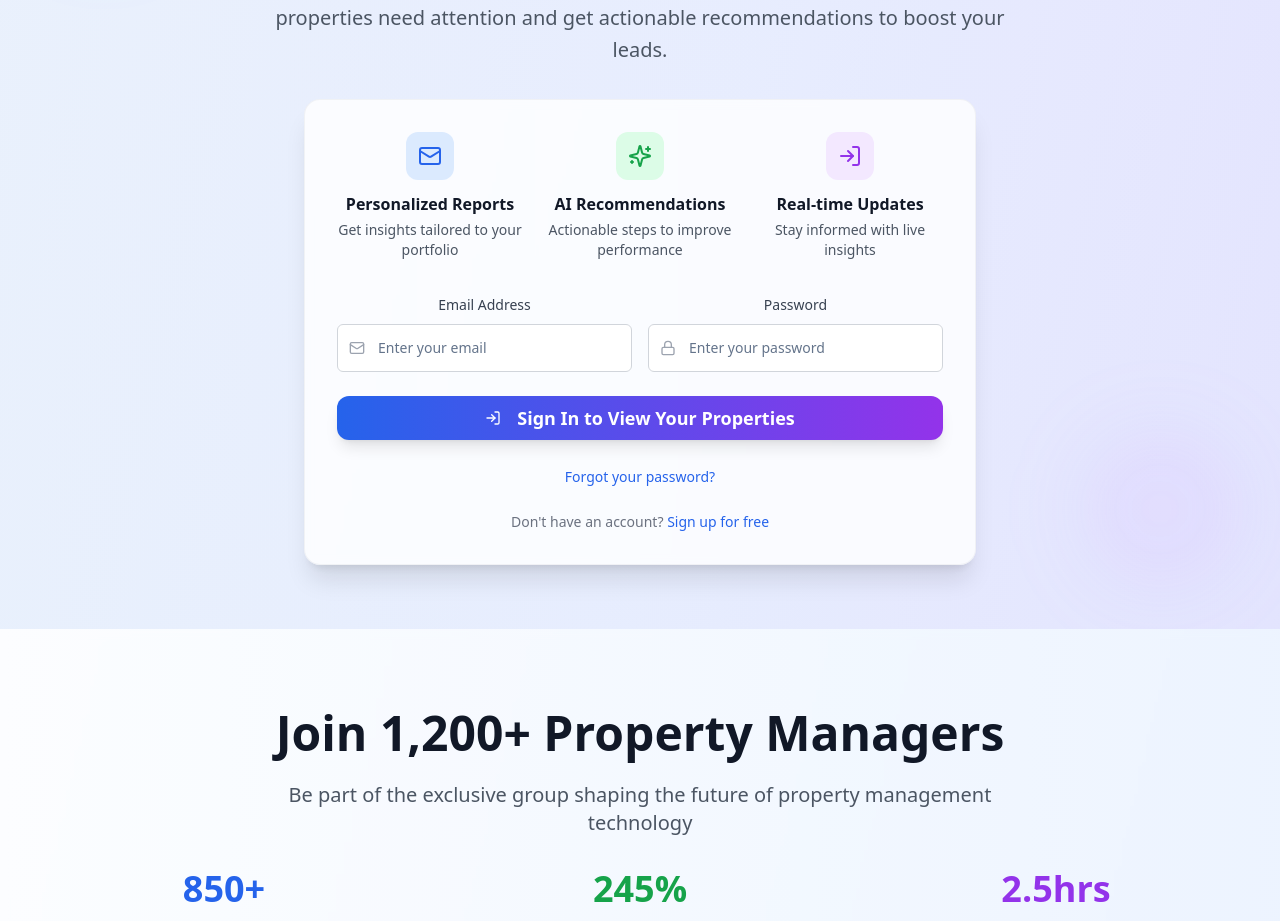
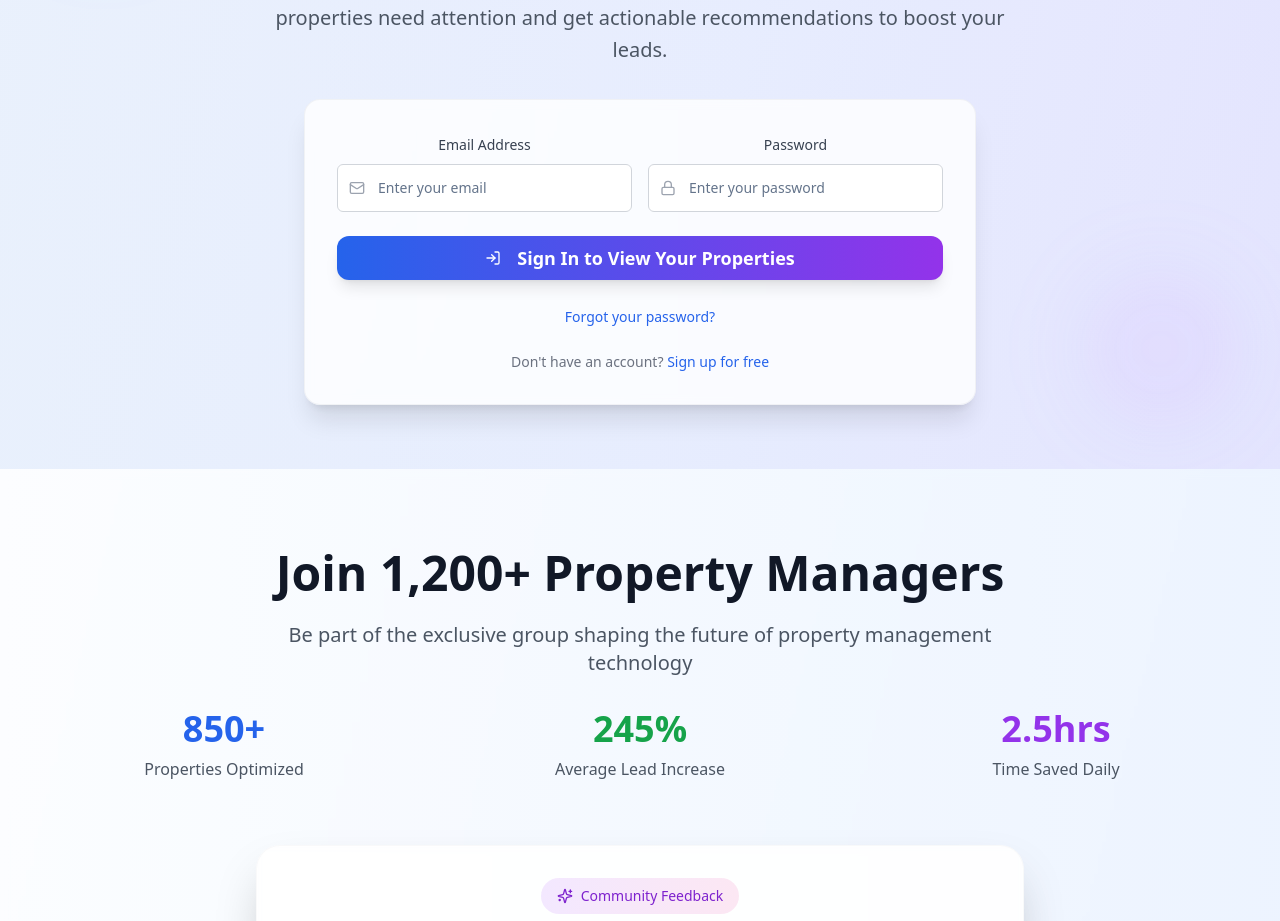
Before and after one commit to pablofondo/feature-feedback-flare, a React (Vite) app: page / in a window 1280 px wide. Shown: the part 2180-3101 px from the top of the page. Built offline with nearby package versions, Linux system fonts and the light colour scheme.

Commit message:
Remove "Real-time Updates" from login section
Removed the "Real-time Updates" section from the login CTA, as requested.

```diff
--- a/src/components/LoginCTA.tsx
+++ b/src/components/LoginCTA.tsx
@@ -43,30 +43,6 @@ const LoginCTA = () => {
         </p>
 
         <div className="bg-white/80 backdrop-blur-sm rounded-2xl p-8 max-w-2xl mx-auto border border-gray-200/50 shadow-xl">
-          <div className="grid grid-cols-1 md:grid-cols-3 gap-6 mb-8">
-            <div className="text-center">
-              <div className="w-12 h-12 bg-blue-100 rounded-xl flex items-center justify-center mx-auto mb-3">
-                <Mail className="w-6 h-6 text-blue-600" />
-              </div>
-              <h3 className="font-semibold text-gray-900 mb-1">Personalized Reports</h3>
-              <p className="text-sm text-gray-600">Get insights tailored to your portfolio</p>
-            </div>
-            <div className="text-center">
-              <div className="w-12 h-12 bg-green-100 rounded-xl flex items-center justify-center mx-auto mb-3">
-                <Sparkles className="w-6 h-6 text-green-600" />
-              </div>
-              <h3 className="font-semibold text-gray-900 mb-1">AI Recommendations</h3>
-              <p className="text-sm text-gray-600">Actionable steps to improve performance</p>
-            </div>
-            <div className="text-center">
-              <div className="w-12 h-12 bg-purple-100 rounded-xl flex items-center justify-center mx-auto mb-3">
-                <LogIn className="w-6 h-6 text-purple-600" />
-              </div>
-              <h3 className="font-semibold text-gray-900 mb-1">Real-time Updates</h3>
-              <p className="text-sm text-gray-600">Stay informed with live insights</p>
-            </div>
-          </div>
-
           <form onSubmit={handleLogin} className="space-y-6">
             <div className="grid grid-cols-1 md:grid-cols-2 gap-4">
               <div className="space-y-2">
```
